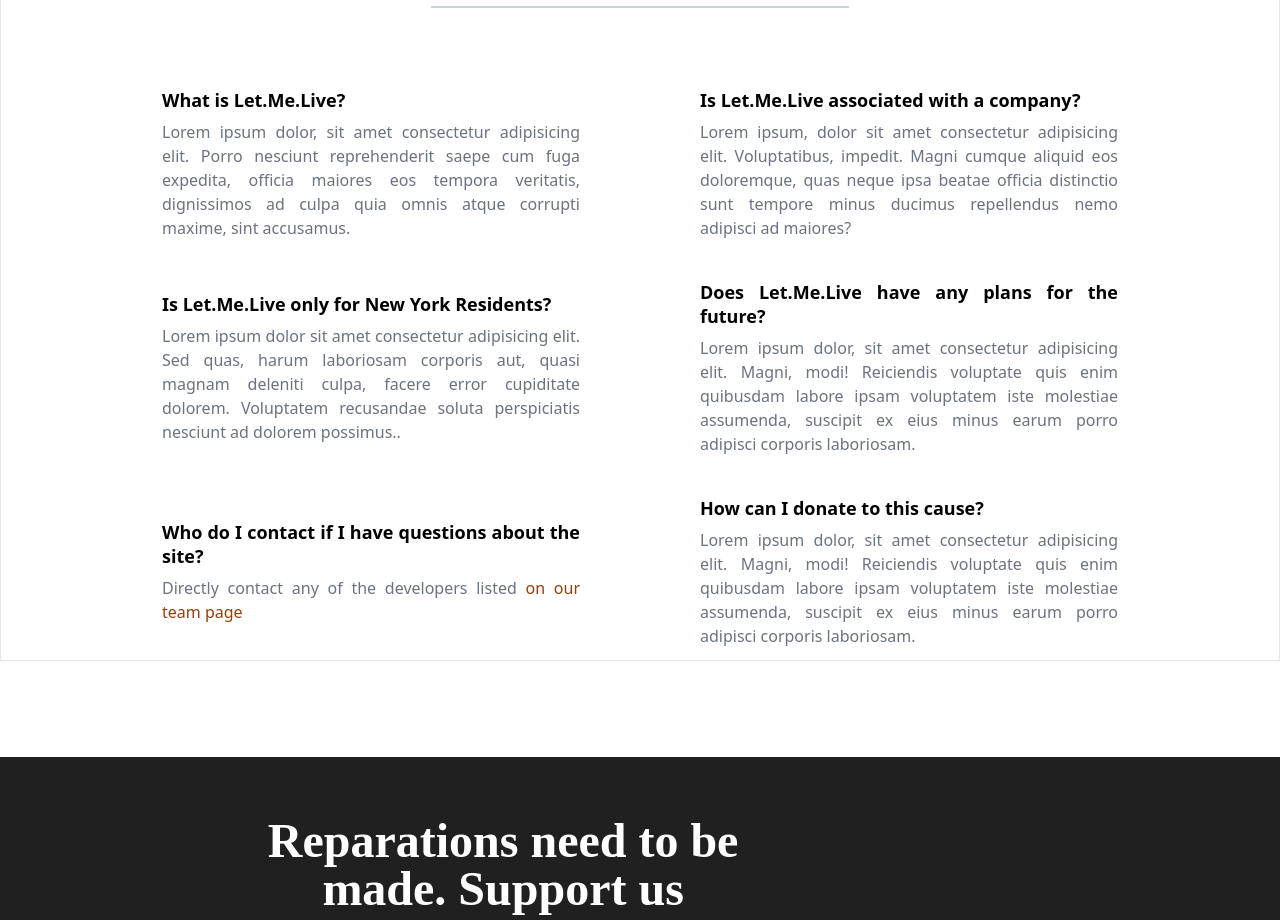
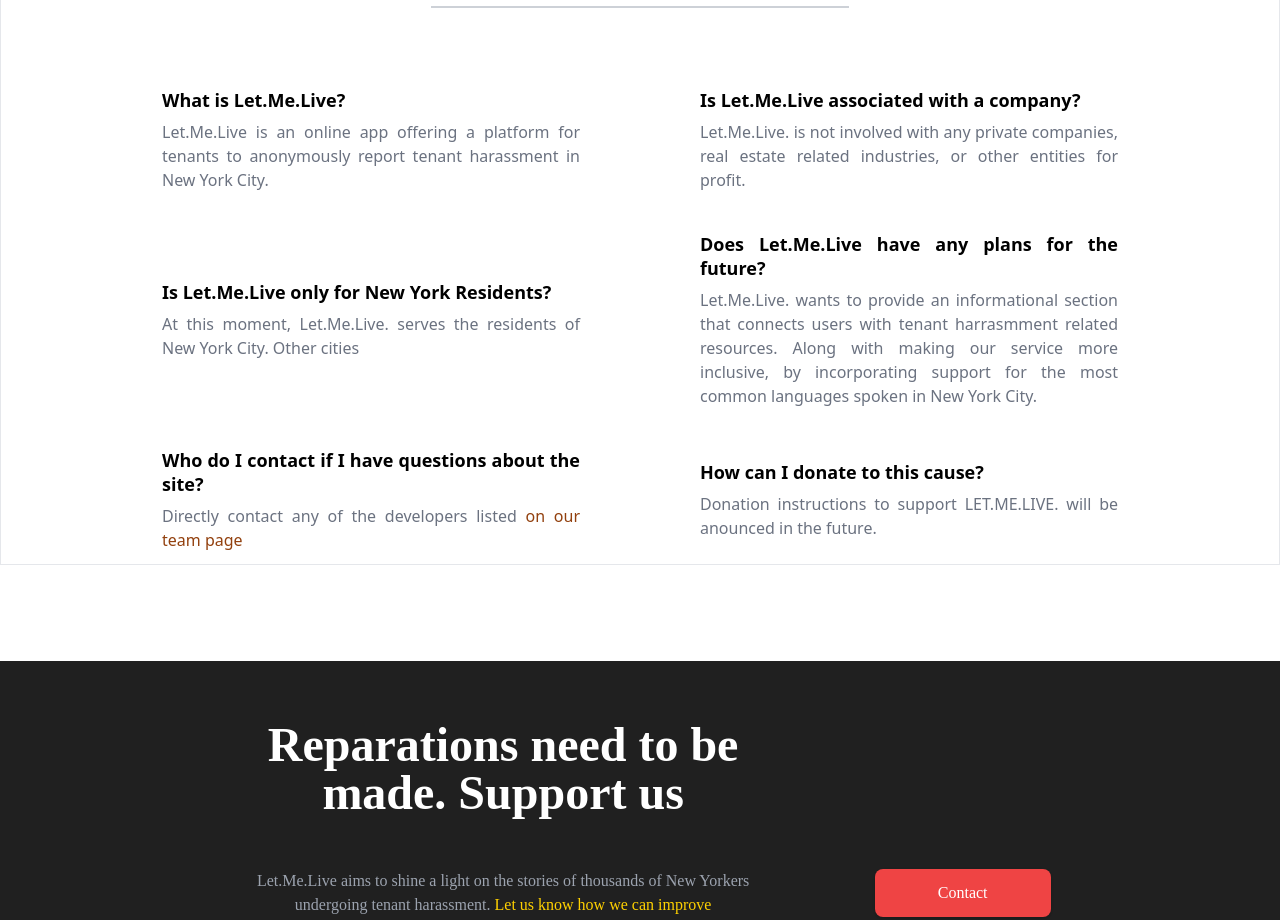
Before and after one commit to shafeeshafee/Let.Me.Live, a React (Create React App) app in the folder client/: page /faq in a window 1280 px wide. Shown: the part 920-1840 px from the top of the page. Built offline with nearby package versions, Linux system fonts and the light colour scheme.

Commit message:
filled in information for FAQ section

```diff
--- a/client/src/pages/Faq.js
+++ b/client/src/pages/Faq.js
@@ -34,8 +34,7 @@
 								<p className="text-lg font-semibold mb-2 leading-6 text-tkhpurple font-headings">What is Let.Me.Live?</p>
 								<p className="mt-2">
 									<p className="text-base leading-6 text-gray-500">
-										Lorem ipsum dolor, sit amet consectetur adipisicing elit. Porro nesciunt reprehenderit saepe cum fuga expedita, officia
-										maiores eos tempora veritatis, dignissimos ad culpa quia omnis atque corrupti maxime, sint accusamus.
+                  Let.Me.Live is an online app offering a platform for tenants to anonymously report tenant harassment in New York City.
 									</p>
 								</p>
 							</li>
@@ -47,8 +46,7 @@
 								</p>
 								<p className="mt-2">
 									<p className="text-base leading-6 text-gray-500">
-										Lorem ipsum, dolor sit amet consectetur adipisicing elit. Voluptatibus, impedit. Magni cumque aliquid eos doloremque,
-										quas neque ipsa beatae officia distinctio sunt tempore minus ducimus repellendus nemo adipisci ad maiores?
+                  Let.Me.Live. is not involved with any private companies, real estate related industries, or other entities for profit.
 									</p>
 								</p>
 							</li>
@@ -61,8 +59,7 @@
 								</p>
 								<p className="mt-2">
 									<p className="text-base leading-6 text-gray-500">
-										Lorem ipsum dolor sit amet consectetur adipisicing elit. Sed quas, harum laboriosam corporis aut, quasi magnam deleniti
-										culpa, facere error cupiditate dolorem. Voluptatem recusandae soluta perspiciatis nesciunt ad dolorem possimus..
+										At this moment, Let.Me.Live. serves the residents of New York City. Other cities
 									</p>
 								</p>
 							</li>
@@ -74,8 +71,7 @@
 								</p>
 								<p className="mt-2">
 									<p className="text-base leading-6 text-gray-500">
-										Lorem ipsum dolor, sit amet consectetur adipisicing elit. Magni, modi! Reiciendis voluptate quis enim quibusdam labore
-										ipsam voluptatem iste molestiae assumenda, suscipit ex eius minus earum porro adipisci corporis laboriosam.
+                  Let.Me.Live. wants to provide an informational section that connects users with tenant harrasmment related resources. Along with making our service more inclusive, by incorporating support for the most common languages spoken in New York City.
 									</p>
 								</p>
 							</li>
@@ -101,8 +97,7 @@
 								{/* We can't as of now */}
 								<p className="mt-2">
 									<p className="text-base leading-6 text-gray-500">
-										Lorem ipsum dolor, sit amet consectetur adipisicing elit. Magni, modi! Reiciendis voluptate quis enim quibusdam labore
-										ipsam voluptatem iste molestiae assumenda, suscipit ex eius minus earum porro adipisci corporis laboriosam.
+									Donation instructions to support LET.ME.LIVE. will be anounced in the future.
 									</p>
 								</p>
 							</li>
```
Also changed, not shown: client/public/images/texting.jpg (added), 1 other file (tests, documents, lock files or other folders).
